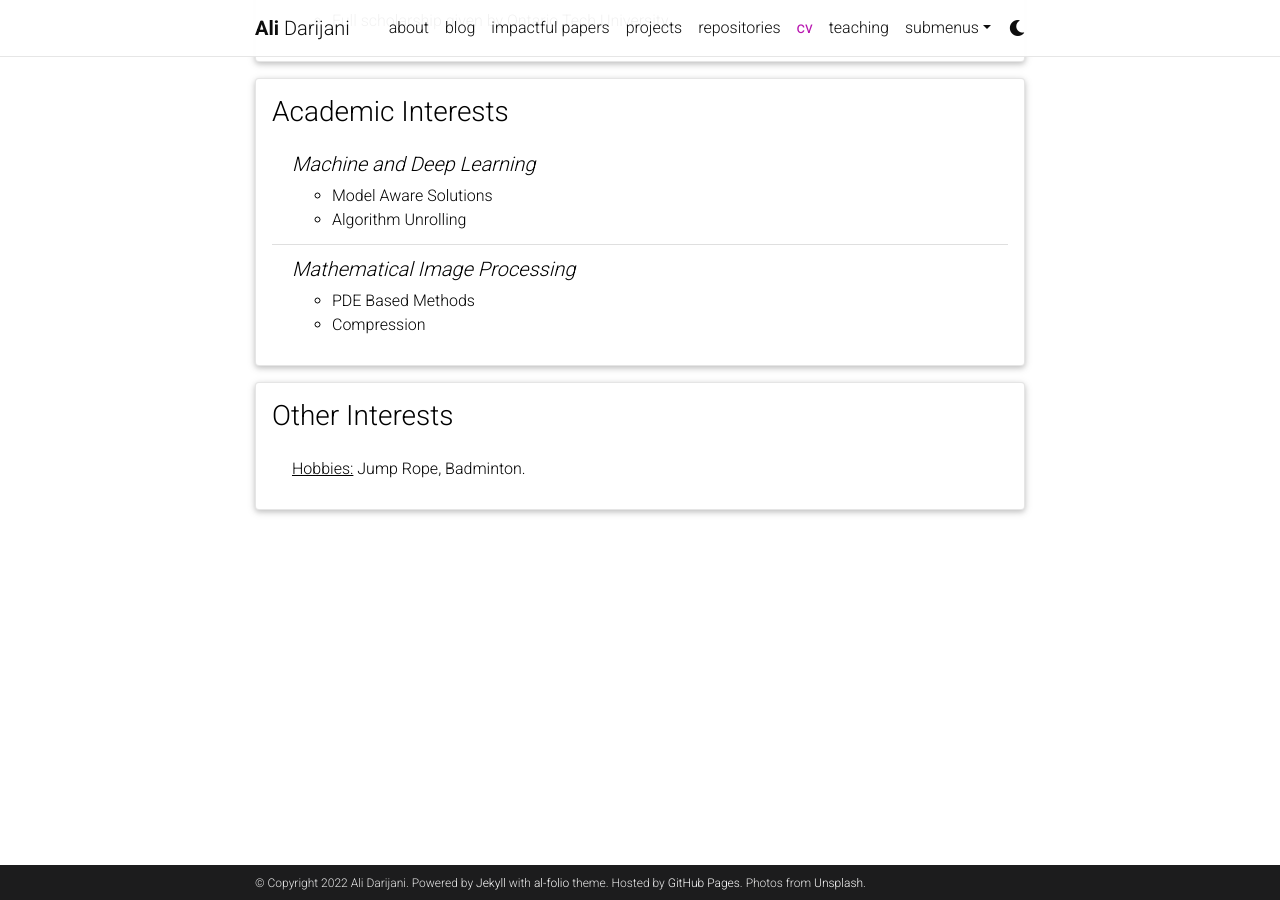
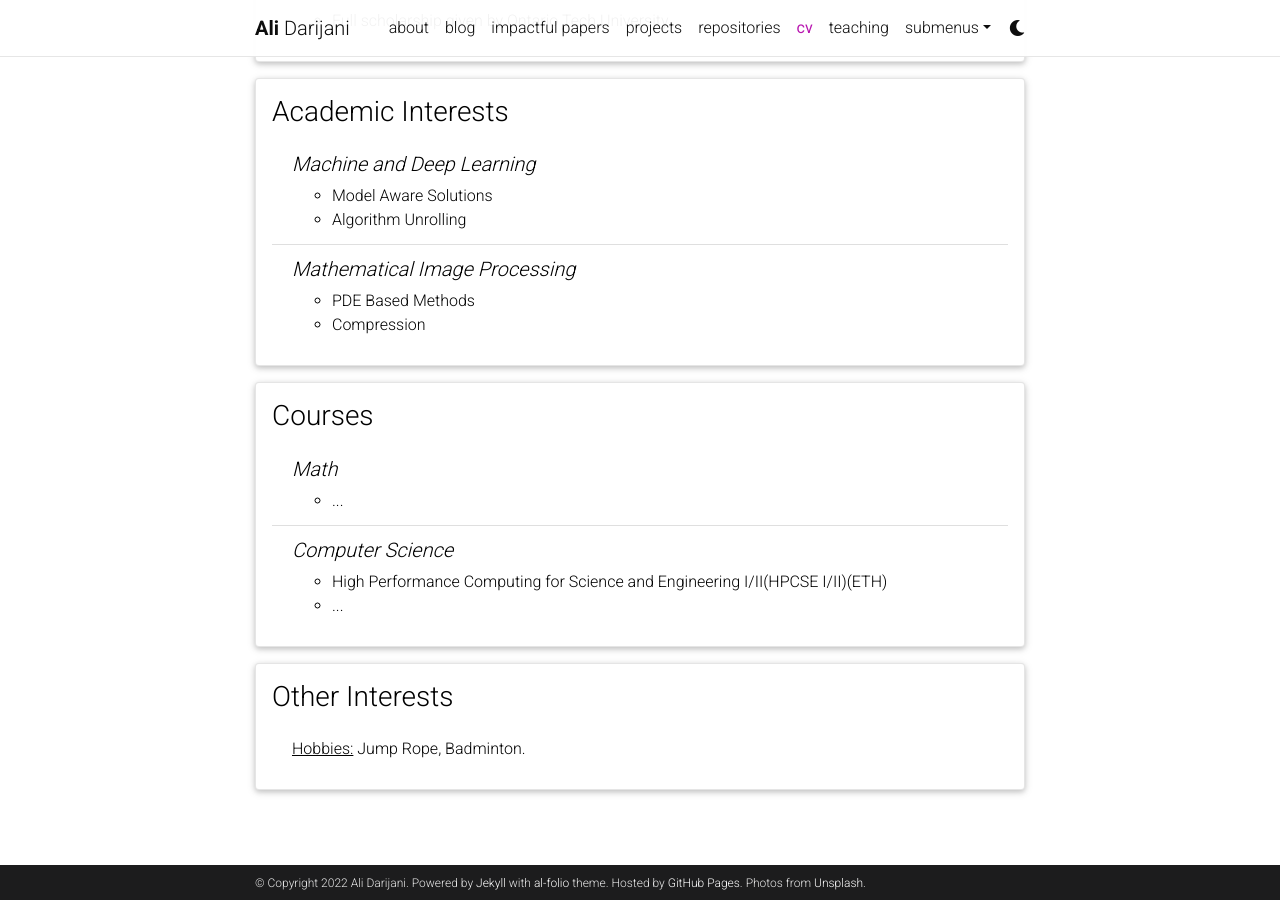
Before and after one commit to adarijani/adarijani.github.io_archived, a Jekyll site: the page built from _pages/cv.md, in a window 1280 px wide and 900 px high, scrolled down 709 px. Built offline with Jekyll 4.4.1, drawn with Linux system fonts in a browser that asks for light colours; comment, search, counter and statistics services are not loaded; a style sheet for code colours, icons or effects is not loaded.

Commit message:
Update cv.yml

```diff
--- a/_data/cv.yml
+++ b/_data/cv.yml
@@ -92,6 +92,17 @@
         - PDE Based Methods
         - Compression
 
+- title: Courses
+  type: nested_list
+  contents:
+    - title: Math
+      items:
+        - ...
+    - title: Computer Science
+      items:
+        - High Performance Computing for Science and Engineering I/II(HPCSE I/II)(ETH)
+        -  ...
+
 - title: Other Interests
   type: list
   contents:
```
